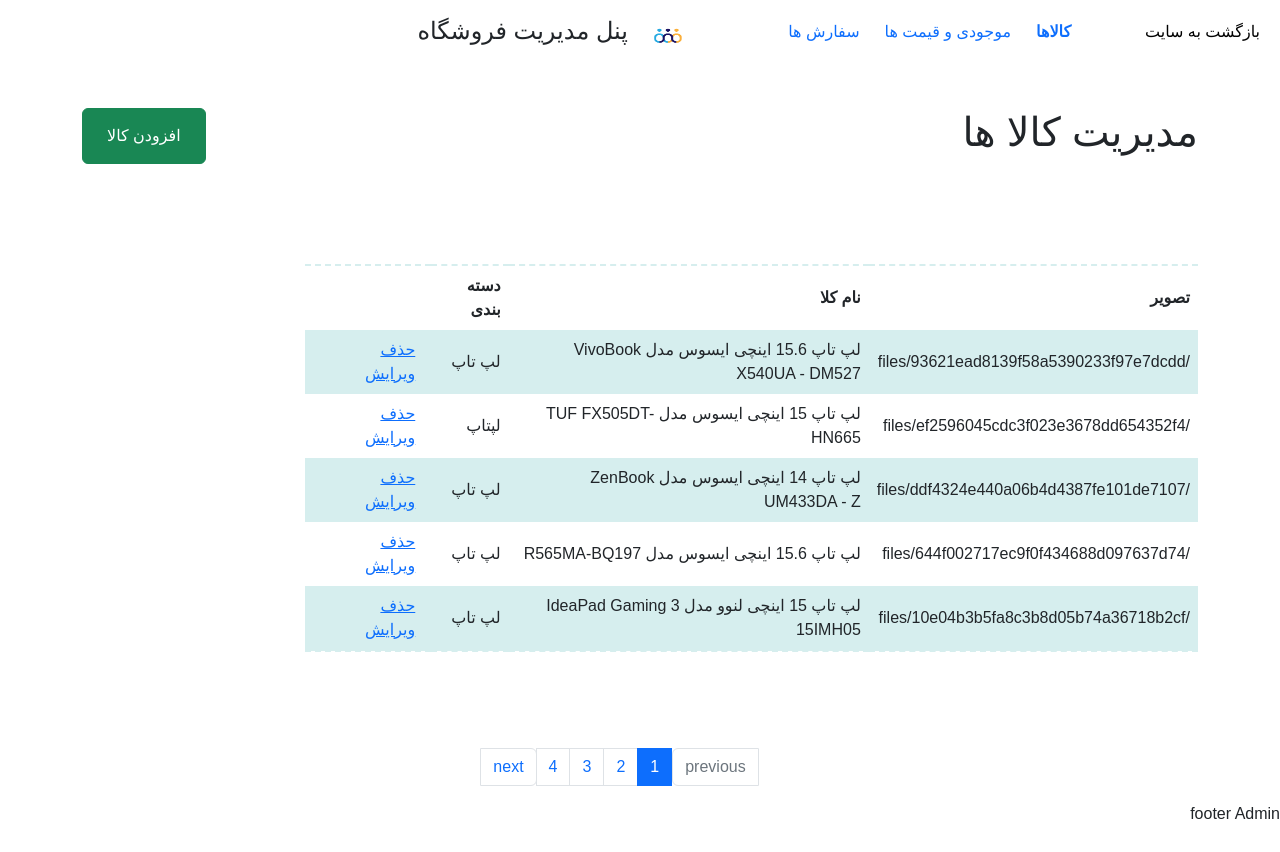
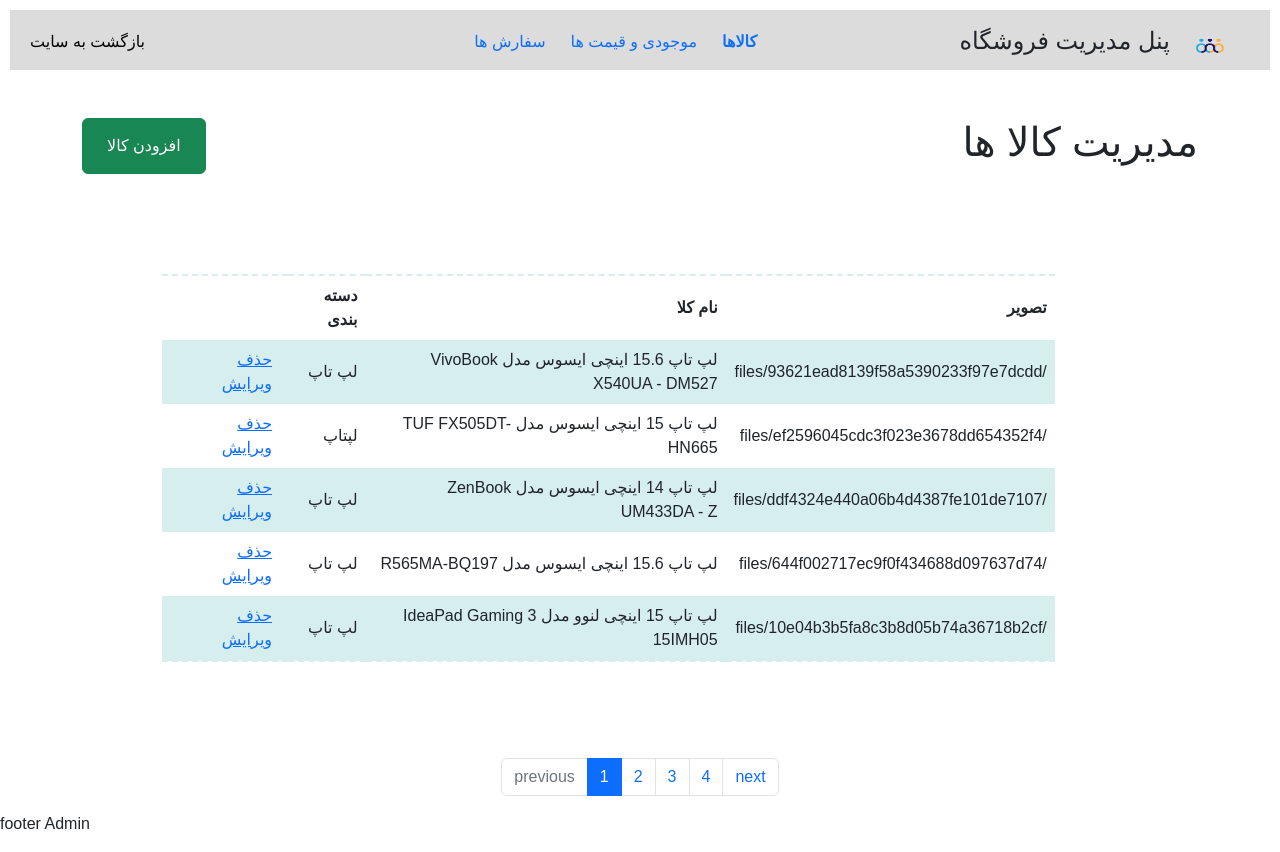
Before and after one commit to BahramiS0288/maktab76-Project-Samaneh-Bahrami, a React (Create React App) app: page /admin/product in a window 1280 px wide. Built offline with nearby package versions, Linux system fonts and the light colour scheme; data requests are answered from the project's data file; a web font is replaced by a local one.

Commit message:
change some style

```diff
--- a/db.json
+++ b/db.json
@@ -103,7 +103,7 @@
     {
       "name": "لپ تاپ 15 اینچی ایسوس مدل TUF FX505DT-HN665",
       "subgroupname": "asus",
-      "price": "0098563231",
+      "price": "00985632315454",
       "groupname": "لپتاپ",
       "count": "18",
       "describtion": "ظرفیت حافظه RAM:\n8 گیگابایت\nظرفیت حافظه داخلی:\nیک ترابایت\nسازنده پردازنده گرافیکی:\nNVIDIA\nاندازه صفحه نمایش:\n15.6 اینچ\nطبقه‌بندی:\nمخصوص بازی، کاربری مالتی‌مدیا، کاربری عمومی\nسری پردازنده:\nRyzen 7\nنوع حافظه RAM:\nDDR4\nدقت صفحه نمایش:\nFull HD| 1920 x1080\nصفحه نمایش مات:\nبله\nصفحه نمایش لمسی:\nخیر\nسیستم عامل:\nبدون سیستم‌عامل\nپورت HDMI:\nدارد",
--- a/public/index.html
+++ b/public/index.html
@@ -1,5 +1,5 @@
 <!DOCTYPE html>
-<html lang="ar" dir="rtl">
+<html lang="en">
   <head>
     <meta charset="utf-8" />
     <link rel="icon" href="%PUBLIC_URL%/favicon.ico" />
--- a/src/Layout/adminLayout/components/Header.component.js
+++ b/src/Layout/adminLayout/components/Header.component.js
@@ -5,8 +5,8 @@ import logo from '../../../asset/images/istockphoto-1188700274-612x612-removebg-
 
 const Container = styled.div`
    height :60px;
-   width: 960px;
-
+   margin :10px;
+   background-color:gainsboro
 
 `;
 const Wrapper = styled.div`
--- a/src/Layout/userLayout/components/Header.component.js
+++ b/src/Layout/userLayout/components/Header.component.js
@@ -6,56 +6,44 @@ const Image = styled.img`
   width: 100px;
   height: 100px;
 `;
-//   const Left = styled.div`
-//     flex: 1;
-//     margin-top: 10px;
-//   `;
-//   const Right = styled.div`
-//     direction: rtl;
-//     flex: 2;
-//   `;
-//   const Wrapper = styled.div`
-//     padding: 10px 20px;
-//     display: flex;
-//     justify-content: space-between;
-//   `;
-//   const Container = styled.div`
-//     height: 60px;
-//     margin: 10px;
-//     background-color: gainsboro;
-//   `;
 
 export function Header() {
-
   return (
-    <nav className="navbar navbar-expand-lg navbar-light bg-light ">
+    <nav className="navbar navbar-expand-lg navbar-light bg-light " dir="rtl">
       <div className="col-10 d-flex">
-
         <Image src={Logo} alt="" />
-  <a className="navbar-brand mt-4" href="#"><h1>الکترونیک کالا</h1> </a>
+        <a className="navbar-brand mt-4" href="#">
+          <h1>الکترونیک کالا</h1>{" "}
+        </a>
       </div>
-  <button className="navbar-toggler" type="button" data-toggle="collapse" data-target="#navbarNav" aria-controls="navbarNav" aria-expanded="false" aria-label="Toggle navigation">
+      <button
+        className="navbar-toggler"
+        type="button"
+        data-toggle="collapse"
+        data-target="#navbarNav"
+        aria-controls="navbarNav"
+        aria-expanded="false"
+        aria-label="Toggle navigation"
+      >
         <span className="navbar-toggler-icon"></span>
       </button>
       <div className="collapse navbar-collapse col-2" id="navbarNav">
         <ul className="navbar-nav ">
           <li className="nav-item active">
-        <a className="nav-link" href="#">مدیریت <span className="sr-only"></span></a>
+            <a className="nav-link" href="#">
+              مدیریت <span className="sr-only"></span>
+            </a>
           </li>
           <li className="nav-item">
             <div className="d-flex">
-
-        <a className="nav-link" href="#">سبد خرید</a>
+              <a className="nav-link" href="#">
+                سبد خرید
+              </a>
               <i class="bi bi-basket-fill mt-2"></i>
             </div>
-
           </li>
         </ul>
       </div>
     </nav>
   );
-        //   <Image src={Logo} alt="" />
-        //   <h1>الکترونیک کالا</h1>
-        //   <NavLink to="/admin"> مدیریت </NavLink>
-        //   <NavLink to="/admin"> سبد خرید </NavLink>
 }
--- /dev/null
+++ b/src/pages/login/index.js
@@ -0,0 +1,9 @@
+import React from 'react'
+
+const Login = () => {
+  return (
+    <div>Login</div>
+  )
+}
+
+export default Login
--- a/src/pages/user/homepage/Homepage.js
+++ b/src/pages/user/homepage/Homepage.js
@@ -4,5 +4,6 @@ import  Slider  from "./component/Slider";
 export function Homepage(){
     return<>
       <Slider />
+      <p style={{height:"500px"}}>card will be here</p>
     </>
 }
--- a/src/routes/index.js
+++ b/src/routes/index.js
@@ -10,6 +10,7 @@ import { AdminLayout } from "../Layout/adminLayout/Admin.layout";
 import { Inventory } from "../pages/admin/inventory/Inventory.page";
 import { Order } from "../pages/admin/order/Order.page";
 import { ProductList } from "../pages/admin/productList/ProductList.page";
+import Login from './../pages/login/index'
 import Error404 from "../pages/errors/Error404";
 import React from "react";
 
@@ -25,6 +26,7 @@ export function AppRoutes() {
           <Route path="/productOverview" element={<ProductOverview />} />
           <Route path="/basketPage" element={<BasketPage />} />
         </Route>
+        <Route path="/admin" element={<Login />} />
         <Route element={<AdminLayout />}>
           <Route path="/admin/product" element={<ProductList />} />
           <Route path="/admin/inventory" element={<Inventory />} />
```
Lines whose indentation alone changed are shown as unchanged.
